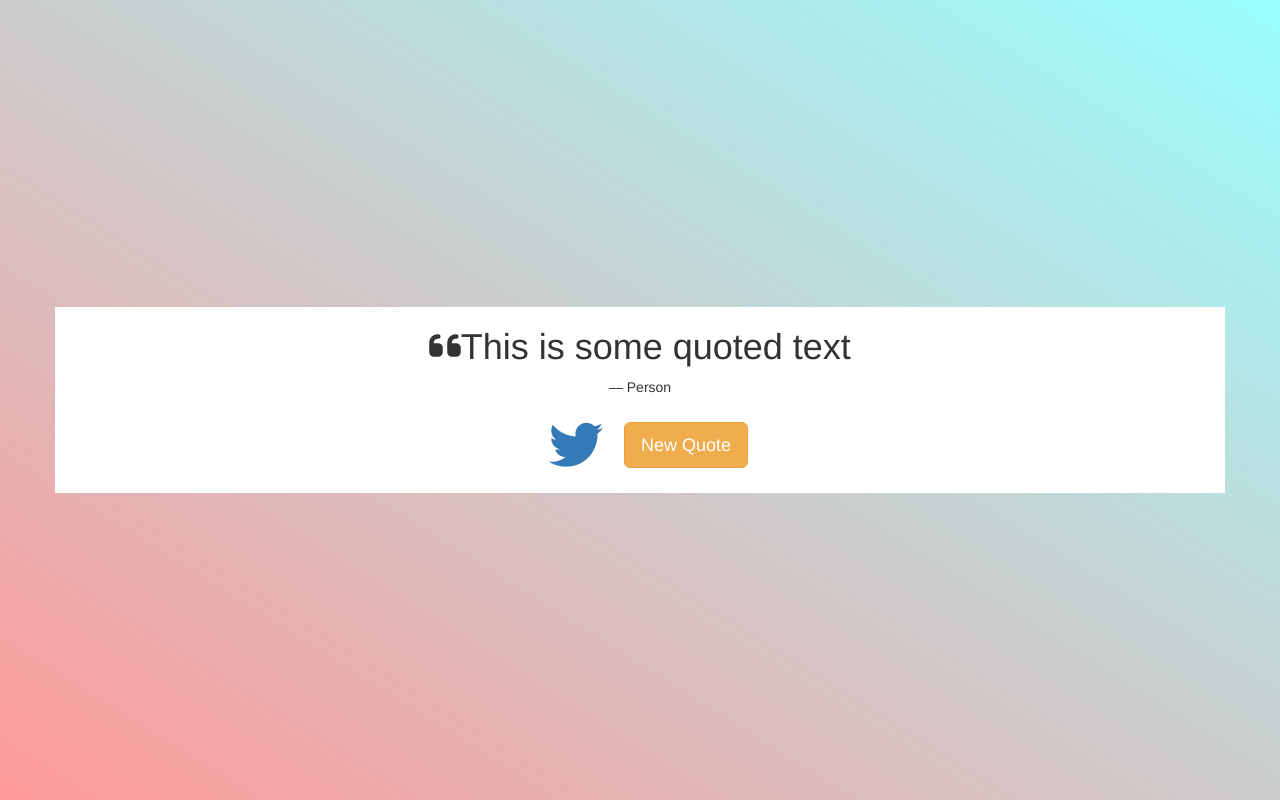
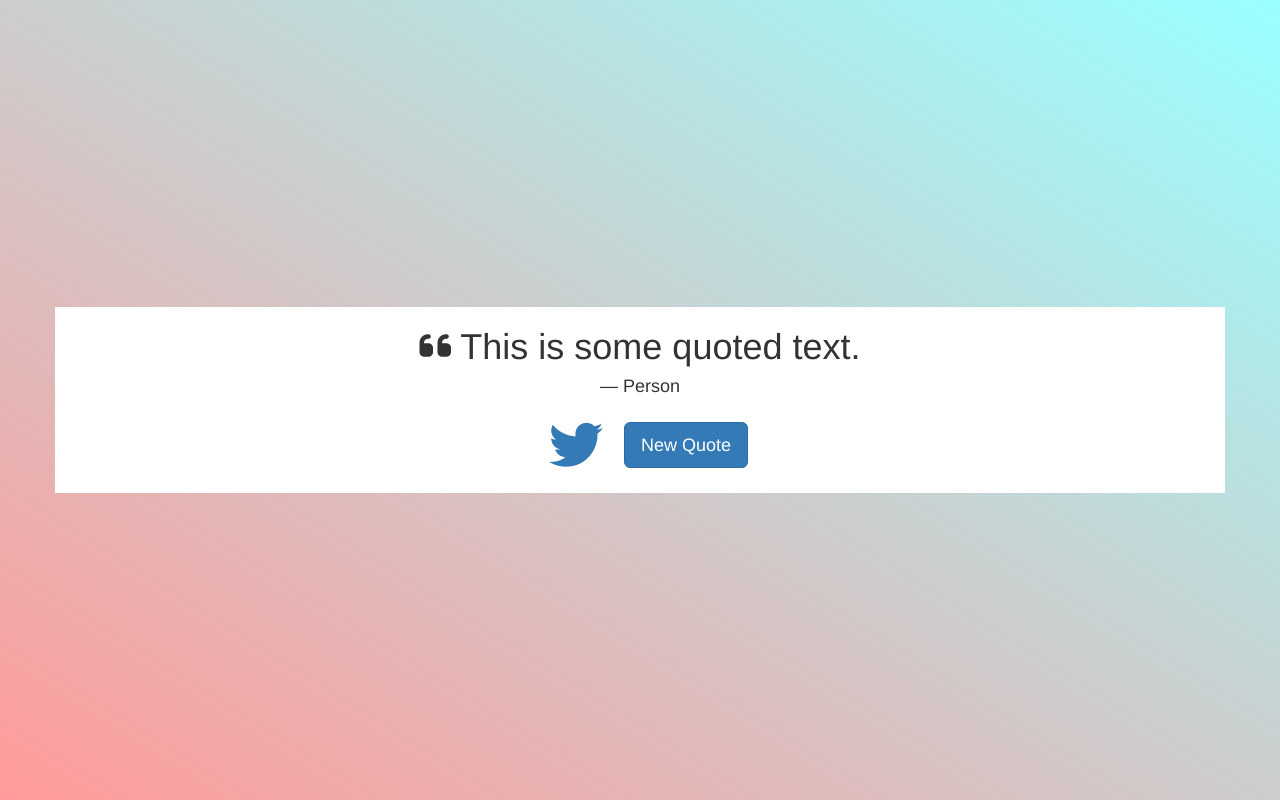
Before and after one commit to quotr/quotr.github.io, a plain HTML site: page index.html in a window 1280 px wide. Drawn offline with nearby package versions, Linux system fonts and the light colour scheme.

Commit message:
touch up on template

```diff
--- a/index.html
+++ b/index.html
@@ -25,11 +25,11 @@
     <div class="outer">
       <div class="middle">
         <div class="container inner">
-          <h1><i class="fa fa-quote-left" aria-hidden="true"></i>This is some quoted text</h1>
-          <p>&mdash; Person</p>
+          <h1><i class="fa fa-quote-left" aria-hidden="true"></i> This is some quoted text.</h1>
+          <h4>&mdash; Person</h4>
           <p>
             <a class="btn btn-lg" href="#" role="button"><i class="fa fa-twitter fa-3x" aria-hidden="true"></i></a>
-            <a class="btn btn-warning btn-lg" href="#" role="button">New Quote</a>
+            <a class="btn btn-primary btn-lg" href="#" role="button">New Quote</a>
           </p>
         </div>
       </div>
```
